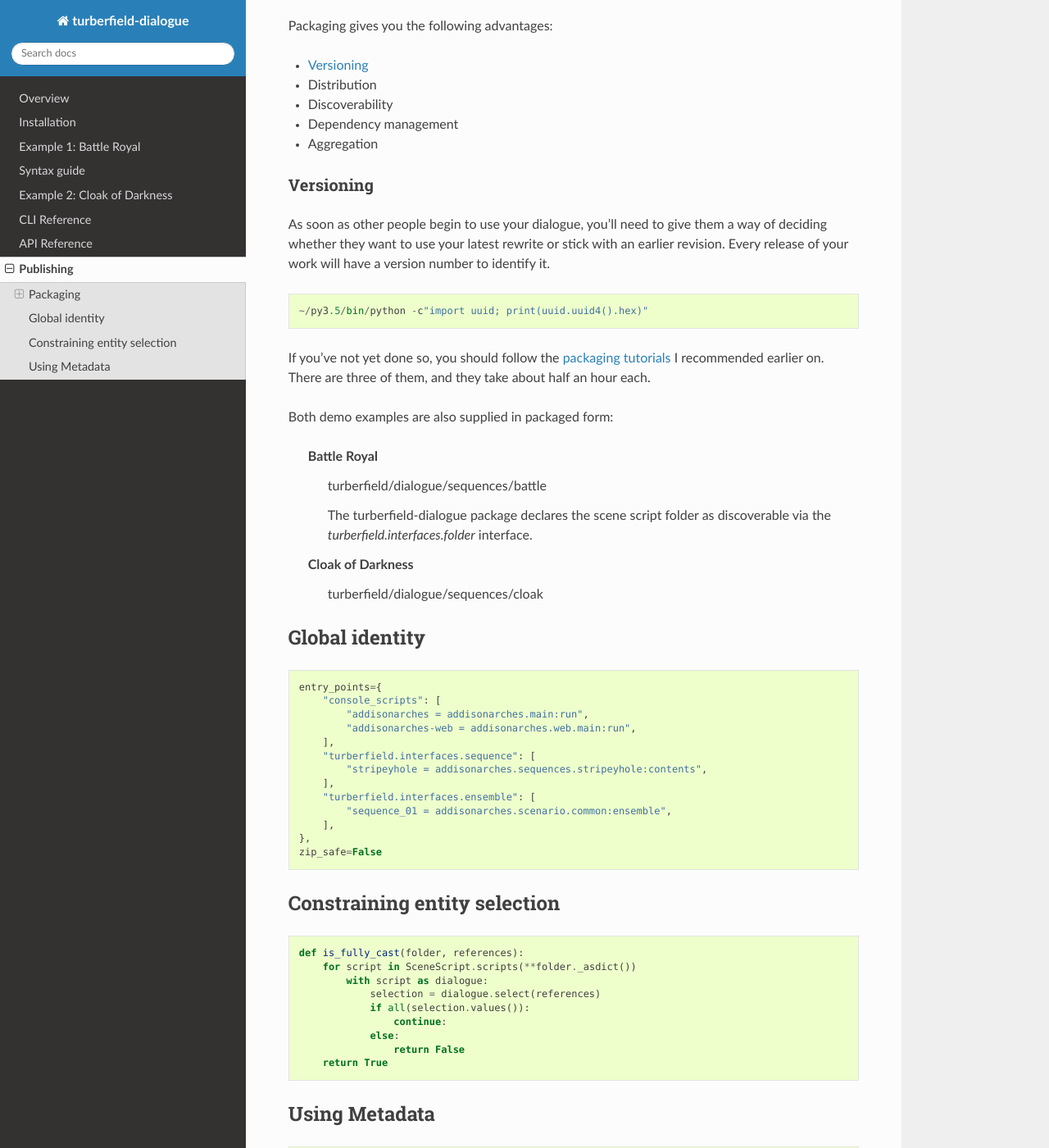
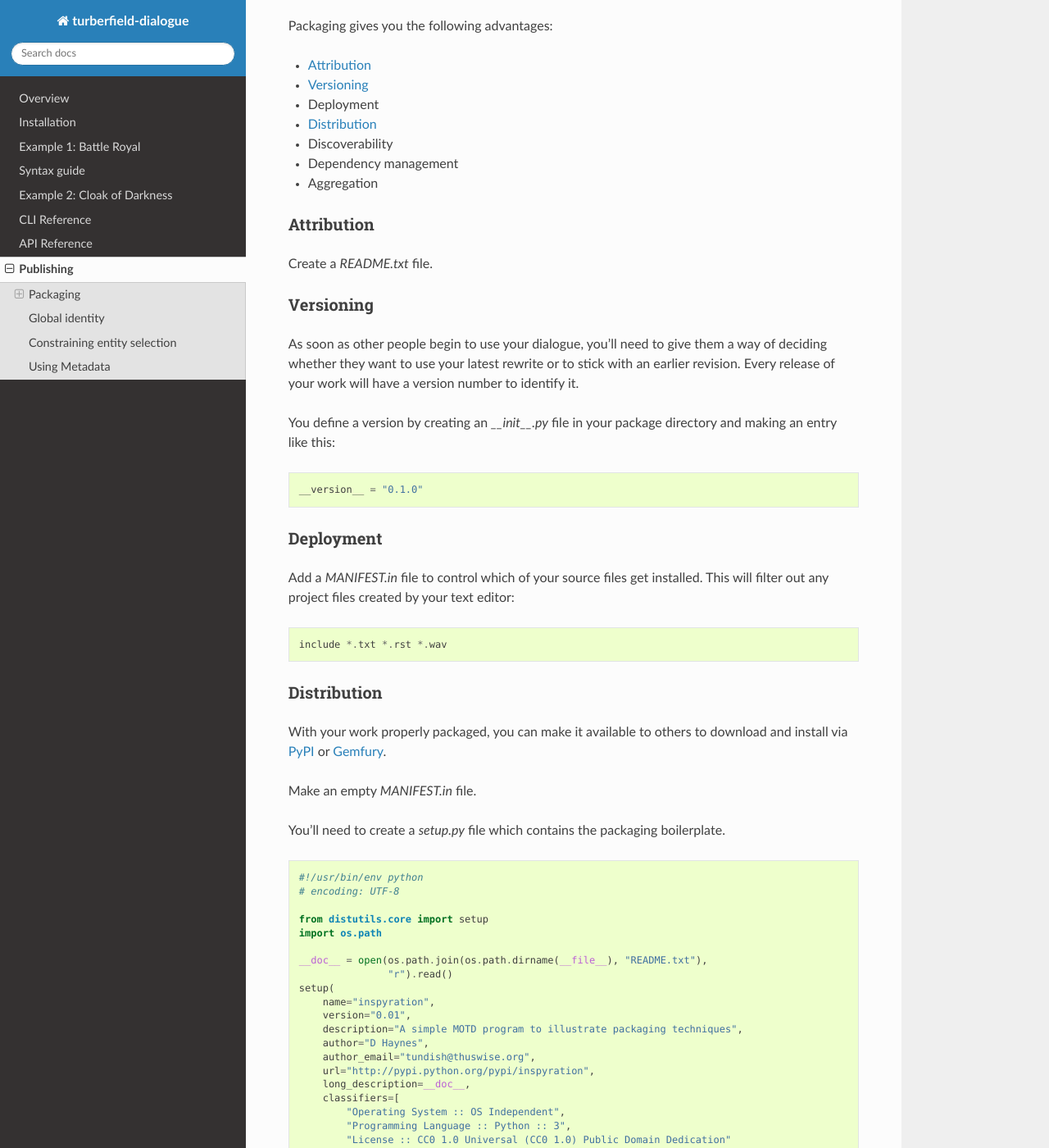
Before and after one commit to tundish/turberfield-dialogue, a Sphinx documentation site: the page built from turberfield/dialogue/doc/packaging.rst, in a window 1280 px wide and 1400 px high, scrolled down 340 px. Shown: the whole window at 82% size. Built offline with Sphinx 7.4.7 and the Read the Docs theme 2.0.0, drawn with Linux system fonts in a browser that asks for light colours; some of the changed text lies outside the part shown.

Commit message:
Still populating packaging page.

```diff
--- a/turberfield/dialogue/doc/packaging.rst
+++ b/turberfield/dialogue/doc/packaging.rst
@@ -18,19 +18,89 @@ Packaging
 
 Packaging gives you the following advantages:
 
+* Attribution_
 * Versioning_
-* Distribution
+* Deployment
+* Distribution_
 * Discoverability
 * Dependency management
 * Aggregation
+
+Attribution
+~~~~~~~~~~~
+
+Create a `README.txt` file.
 
 Versioning
 ~~~~~~~~~~
 
 As soon as other people begin to use your dialogue, you'll need to give
 them a way of deciding whether they want to use your latest rewrite or
-stick with an earlier revision. Every release of your work will have a
+to stick with an earlier revision. Every release of your work will have a
 version number to identify it.
+
+You define a version by creating an `__init__.py` file in your package
+directory and making an entry like this::
+
+    __version__ = "0.1.0"
+
+Deployment
+~~~~~~~~~~
+
+Add a `MANIFEST.in` file to control which of your source files get
+installed. This will filter out any project files created by your text
+editor::
+
+    include *.txt *.rst *.wav
+
+Distribution
+~~~~~~~~~~~~
+
+With your work properly packaged, you can make it available to others
+to download and install via PyPI_ or Gemfury_.
+
+Make an empty `MANIFEST.in` file.
+
+You'll need to create a `setup.py` file which contains the packaging
+boilerplate.
+
+.. code-block:: python
+
+    #!/usr/bin/env python
+    # encoding: UTF-8
+
+    from distutils.core import setup
+    import os.path
+
+    __doc__ = open(os.path.join(os.path.dirname(__file__), "README.txt"),
+                   "r").read()
+    setup(
+        name="inspyration",
+        version="0.01",
+        description="A simple MOTD program to illustrate packaging techniques",
+        author="D Haynes",
+        author_email="tundish@thuswise.org",
+        url="http://pypi.python.org/pypi/inspyration",
+        long_description=__doc__,
+        classifiers=[
+            "Operating System :: OS Independent",
+            "Programming Language :: Python :: 3",
+            "License :: CC0 1.0 Universal (CC0 1.0) Public Domain Dedication"
+        ],
+        py_modules=["inspyration"],
+        scripts=["inspyration.py"]
+    )
+
+Discoverability
+~~~~~~~~~~~~~~~
+
+When you create a `setup.py` for your installable package, you can decide
+whether to advertise through these two interfaces:
+
+**turberfield.interfaces.folder**
+    For :py:class:`~turberfield.dialogue.model.SceneScript.Folder` objects.
+**turberfield.interfaces.references**
+    For :py:class:`~turberfield.dialogue.model.SceneScript.Folder` objects.
 
 ::
 
@@ -105,3 +175,5 @@ Using Metadata
     ).get(guid)
 
 .. _packaging tutorials: http://thuswise.co.uk/packaging-python-for-scale-part-one.html
+.. _PyPI: https://pypi.python.org/pypi
+.. _Gemfury: https://gemfury.com
```
Also changed, not shown: other parts of turberfield/dialogue/doc/packaging.rst (+1 -1 lines).
